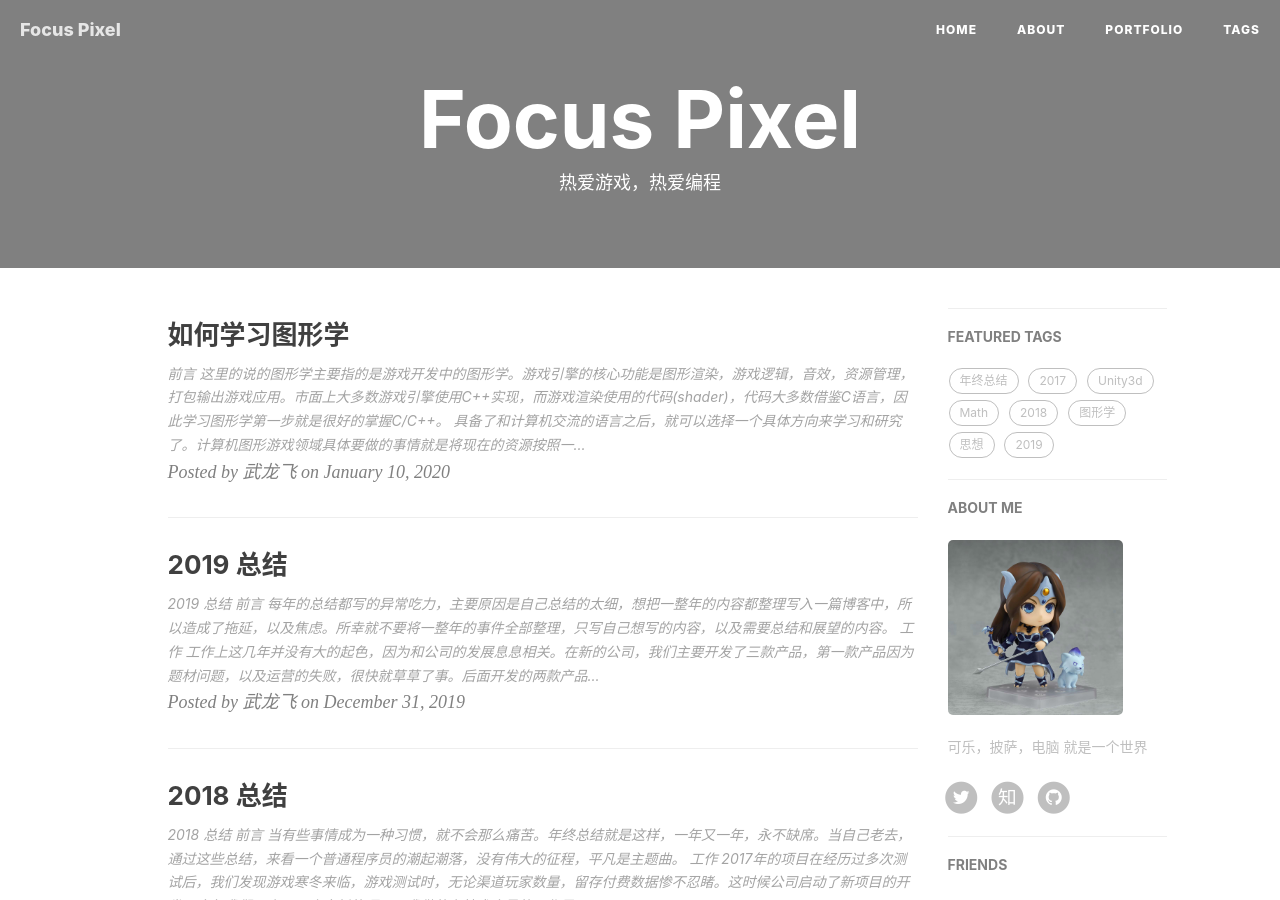
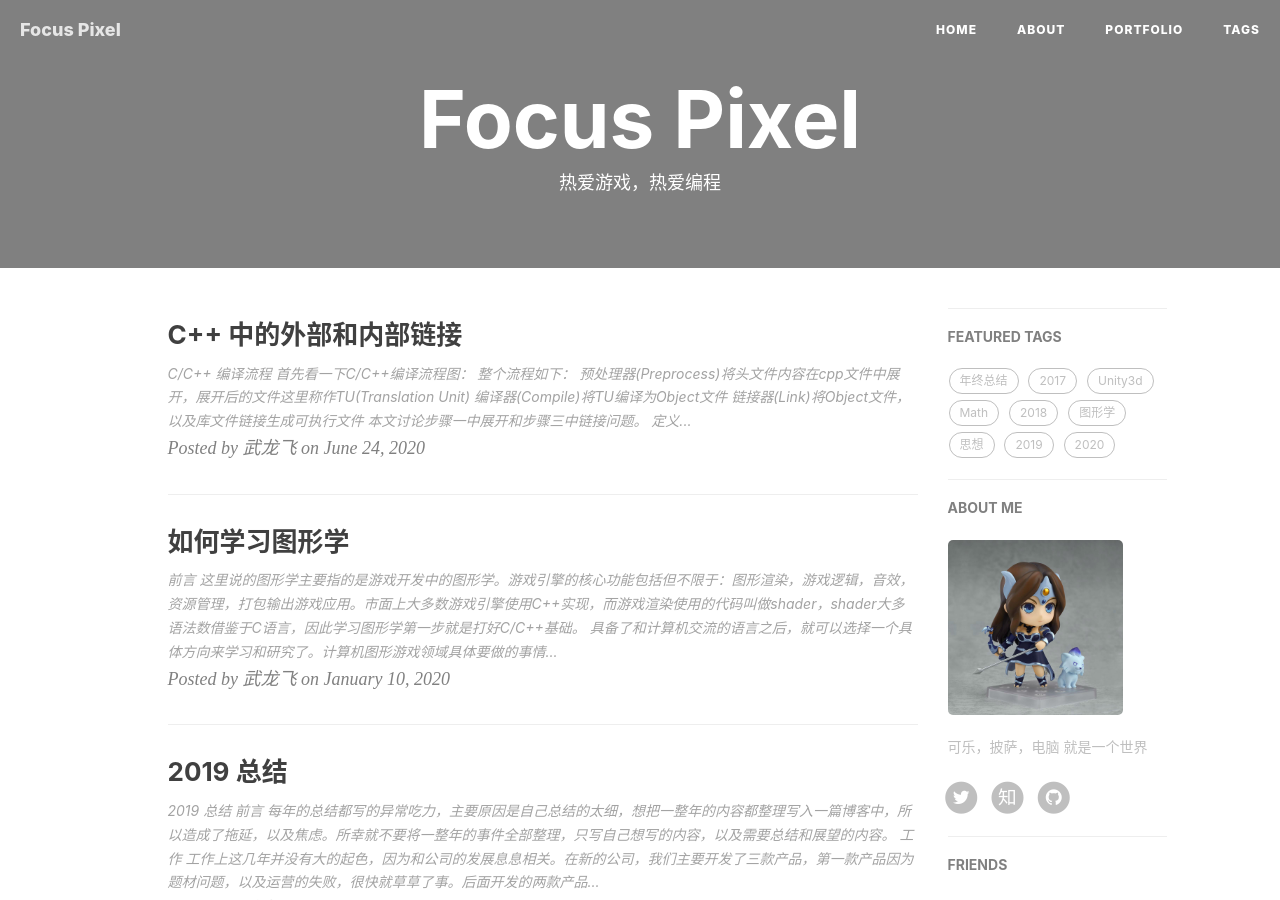
Before and after one commit to xiaoy/xiaoy.github.io, a Jekyll site: the page built from index.html, in a window 1280 px wide and 900 px high. Built offline with Jekyll 4.4.1, drawn with Linux system fonts in a browser that asks for light colours; nearby versions of some CDN libraries; formulas are drawn with MathJax 3; the list of posts is cut into pages by our own code; comment, search, counter and statistics services are not loaded; some of the changed lines change nothing that is shown; some of the changed text lies outside the part shown.

Commit message:
add new blog:internal-and-external-linkage in C++

````diff
--- a/_posts/2020-01-10-How-to-learn-graphics-programming.markdown
+++ b/_posts/2020-01-10-How-to-learn-graphics-programming.markdown
@@ -9,16 +9,16 @@ tags:
     - 2020
 ---
 ## 前言
-这里的说的图形学主要指的是游戏开发中的图形学。游戏引擎的核心功能是图形渲染，游戏逻辑，音效，资源管理，打包输出游戏应用。市面上大多数游戏引擎使用C++实现，而游戏渲染使用的代码(shader)，代码大多数借鉴C语言，因此学习图形学第一步就是很好的掌握C/C++。
+这里说的图形学主要指的是游戏开发中的图形学。游戏引擎的核心功能包括但不限于：图形渲染，游戏逻辑，音效，资源管理，打包输出游戏应用。市面上大多数游戏引擎使用C++实现，而游戏渲染使用的代码叫做shader，shader大多语法数借鉴于C语言，因此学习图形学第一步就是打好C/C++基础。
 
-具备了和计算机交流的语言之后，就可以选择一个具体方向来学习和研究了。计算机图形游戏领域具体要做的事情就是将现在的资源按照一定的规则发送到GPU上，GPU渲染完成后，放到对应的内存，最后显示器显示在屏幕上。如何将这些资源发送到GPU上，每家GPU有自己的底层程序来实现，然后计算机又有不同的操作系统，微软研发了自己的Directx来和GPU通信。但不支持其他平台，所以就有了跨平台的接口OpenGL。到了这个阶段需要了解学习如何和GPU通信，从学习角度来看Opengl是最好的选择。
+具备了和计算机交流的语言之后，就可以选择一个具体方向来学习和研究了。计算机图形游戏领域具体要做的事情就是将现在的资源按照一定的规则发送到GPU上，GPU渲染完成后，放到对应的内存，最后显示在屏幕上。如何将这些资源发送到GPU上，每家GPU有自己的底层驱动程序来实现，抛出相应的接口供大家调用。因为有不同的操作系统，所以GPU驱动会为相应的操作系统发布对应的驱动。操作系统开发商会开发自己对GPU驱动接口的封装。微软研发了自己的Directx来和GPU通信，但仅限于Windows操作系统。所以就有了跨平台的接口：**OpenGL**，从学习角度来看Opengl是最好的选择。
 
-基本熟练掌握OpenGL后，就可以启动我们伟大的征程，游戏引擎开发。说的是图形学学习，咋变游戏引擎开发了，因为游戏图形大多数的工作都是和游戏引擎相关，改进和增加游戏引擎渲染功能，如果能学习了解游戏引擎全局，对于工作来说如虎添翼。
+基本熟练掌握OpenGL后，就可以启动我们伟大的征程，游戏引擎开发。说的是图形学学习，咋变游戏引擎开发了，因为游戏图形学就是为游戏引擎服务，同时通过游戏引擎我们可以很好的验证自己的学习成果，再者学习了解游戏引擎全局，对于工作来说如虎添翼。
 
 ## 兴趣
-在自己的学习工作上，发现兴趣是最好的老师。对相应的领域产生兴趣，才花更多的时间精力去研究。花费的时间精力又会给生活工作带来正向反馈。这样就形成了一个积极的正向激励机制，最终在这个领域创造价值，取得成果。
+在自己的学习工作上，兴趣是最好的老师。对相应的领域产生兴趣，才花更多的时间精力去研究。花费的时间精力又会给生活工作带来正向反馈。这样就形成了一个积极的正向激励机制，最终在这个领域创造价值，取得成果，成为专家。
 
-游戏图形学测试兴趣最好的验证方式通过以下几种历练方式：
+是否对游戏图形学感兴趣，可以通过下面列出的历练来确定自己是否喜欢：
 
 * 入门级别，通过查找[shadertoy](shadertoy.com)方面的资料，简单实现一些图形效果
 * 通过[ray tracing in one weekend](http://in1weekend.blogspot.com/2016/01/ray-tracing-in-one-weekend.html)这本书实现光线追踪
@@ -27,13 +27,13 @@ tags:
 通过这些历练，对图形学，游戏引擎有了大概了解，从这些编码活动知道了自己是否对这个领域有兴趣。
 
 ## 入门
-到了这一步，算是确定了自己的职业方向，在学习Learn Opengl 之前，先实现软光栅化，通过教程[tinyrenderer](https://github.com/ssloy/tinyrenderer/wiki/Lesson-1:-Bresenham%E2%80%99s-Line-Drawing-Algorithm)，完全搞明白渲染管线是如何工作的。
+到了这一步，算是确定了自己的职业方向，在学习Learn Opengl 之前，先实现软光栅化，通过教程[tinyrenderer](https://github.com/ssloy/tinyrenderer/wiki/Lesson-1:-Bresenham%E2%80%99s-Line-Drawing-Algorithm)，完全搞明白渲染管线中GPU是如何工作的。
 
-接下来在将所有Learn Opengl 的内容看懂，学透了。非常难的“基于物理渲染”的可以往后放一下。然后将Learn Opengl教程实现一个2d引擎。2d引擎完成后，开始通过自己的引擎实现简单的游戏，比如打飞机，马里奥这些。
+接下来在将所有Learn Opengl 的内容看懂，学透。*基于物理渲染*的可以往后放一下，因为涉及到物理和高等数学。然后跟随Learn Opengl教程实现一个2d引擎。2d引擎完成后，开始通过自己的引擎实现简单的游戏，比如打飞机，马里奥这些。
 
 在学习 Learn Opengl教程中，发现需要学习很多的理论方面的知识，这个阶段学习和了解线性代数，投影几何，几何代数，并将这些基础知识牢牢掌握，因为很多渲染错误，都要依靠这些基础知识来调试修复bug。
 
-所以很多大牛建议，开始学习时不要使用任何商业引擎或框架，因为里面有太多的魔法("magic")干扰你理解背后运行的原理。商业引擎需要的时候再去研究和使用不晚。一开始就使用商业引擎容易迷失在盒子里，而看不到整个游戏引擎的全貌。
+所以很多大牛建议，开始学习时不要使用任何商业引擎或框架，因为里面有太多的魔法("magic")干扰你理解背后运行的原理。商业引擎需要的时候再去研究，懂得了底层原理，对于商业引擎的取舍以及历史原因就会更加包容。一开始就使用商业引擎容易迷失在盒子里，而看不到整个游戏引擎的全貌。
 
 ## 练习
 做一个光线追踪(path-tracer)，也可以说是软光栅化(software rasterizer)。使用 Matt Pharr's的书《Physically based ray tracing more or less》，完成这个项目。
@@ -45,8 +45,7 @@ tags:
 
 学习了解压缩和抗锯齿。写一个[BCn](http://www.reedbeta.com/blog/understanding-bcn-texture-compression-formats/)解码器。阅读视频解码器如何运行的原理。研究并实验各种AA技术(MSAA，MLAA，FXAA，TXAA，etc)。
 
-学习随时要使用的工具。Core dumps，GPU dumps，frame dumps，visualizers，以及其他。当需要时编写自己的工具。尤其是RenderDoc非常有用，在首次熟悉图形管线的时候。
-
+学习随时要使用的工具。Core dumps，GPU dumps，frame dumps，visualizers，以及其他。当需要时编写自己的工具。这里强烈安利是**RenderDoc**，对于游戏图形开发学习非常有用。
 ## 实践
 当你正式加入游戏产业，一直要尝试涉猎美术的工作(光照(lighting)，贴图(texture)，模型(modeler)，特效(vfx)，技术美术(technical artist)，其他)。观察他们的工作流程帮助你理解内容管线是如何组织起来的。你同时也能想到改善流程的点子。
 
--- /dev/null
+++ b/_posts/2020-06-24-internal-and-external-linkage-in-c++.markdown
@@ -0,0 +1,233 @@
+---
+layout:     post
+title:      "C++ 中的外部和内部链接"
+subtitle:   ""
+date:   2020-06-24
+author: "武龙飞"
+tags:
+    - C/C++
+    - 2020
+---
+
+## C/C++ 编译流程
+首先看一下C/C++编译流程图：
+
+![](/img/in-post/2020-06-24-interal-and-external-linkage/build_model.png)
+
+整个流程如下：
+
+1. 预处理器(Preprocess)将头文件内容在cpp文件中展开，展开后的文件这里称作TU(Translation Unit)
+2. 编译器(Compile)将TU编译为Object文件
+3. 链接器(Link)将Object文件，以及库文件链接生成可执行文件
+
+本文讨论步骤一中展开和步骤三中链接问题。
+
+## 定义和申明
+*申明(declaration)*的作用告知编译器*符号(symbol)* 存在，不需要知道变量长度或函数内容。
+
+*定义(definition)* 告知编译器需要为变量分配对应尺寸的内存，以及函数内容。
+
+函数的申明和定义如下：
+
+```C++
+int foo();                      // 申明函数
+int foo() {return 5;}           // 定义函数
+```
+
+变量的申明和定义如下：
+
+```C++
+extern int a;                   // 申明变量
+int a = 10;                     // 定义变量
+```
+
+变量需要注意的两种情况：
+
+```C++
+extern int a = 10;             // 此处是变量定义，extern失去效果
+int a;                         // 此处也为变量定义，同时变量a的内容未知
+```
+
+### 前向申明(ForwardDeclaring)
+C++中有前向申明符号的概念。允许C++先申明变量类型或符号，不需要包含具体的实现。好处是当此类型的头文件修改时，使用了此类型的文件不需要编译。
+
+```C++
+// foo.h
+class Player;               // 这里申明类型Player即可
+int foo(Player p);
+```
+
+这样当`player.h`文件修改后，引用`Player`的文件不需要重新编译。
+
+### 一次定义规则
+在C/C++中同一变量或函数申明不限次数，但定义只能为一次，这称作 [一次定义规则(one difinition rule)](https://en.wikipedia.org/wiki/One_Definition_Rule)。比如在C++中：
+
+```C++
+int foo();
+int foo();
+int foo();
+int foo();
+int foo(){return 5;}
+```
+
+但是定义两次不可以：
+
+```C++
+int foo(){return 5;}
+int foo(){return 9;}
+```
+
+## 预处理器
+预处理器执行CPP文件中的宏指令，通过执行指令后得到TS。看一个例子：
+
+```C++
+// player.h
+#ifdef PLAYER_H_
+#define PLAYER_H_
+#define DEBUG 1
+#ifdef DEBUG
+void log_debug();
+#else
+void log_info();
+#endif
+void log();
+#endif
+```
+
+```C++
+// player.cpp
+#include "player.h"
+void log_debug(){
+
+}
+
+void log_info(){
+
+}
+void log(){
+#ifdef DEBUG
+    log_debug();
+#else
+    log_info();
+#endif
+}
+```
+
+预处理器处理后的内容为：
+
+```C++
+void log_debug();
+void log();
+
+void log_debug(){
+
+}
+
+void log_info(){
+
+}
+void log(){
+    log_debug();
+}
+```
+## 内部链接
+符号(symbol)的内部链接指的是符号只在当前TU里可见。这就意味着在头文件定义了内部链接符号，在所有包含此头文件的TU里，都会是独立的符号。缺点是每个TU里都需要为此变量分配内存。
+
+C/C++中使用`static`申明内部链接：
+
+```C++
+static int a = 42;
+```
+
+这里添加一个例子来说明内部链接：
+
+```C++
+// config.h
+static int s_max_year = 9999;
+```
+
+```C++
+// earth.h
+void set_max_earth_year();
+```
+
+```C++
+// mar.h
+void set_max_mar_year();
+```
+
+```C++
+// earth.cpp
+#include "config.h"
+#include "earth.h"
+void set_max_earth_year()
+{
+    s_max_year = 2999;
+}
+```
+
+```C++
+// mar.cpp
+#include "config.h"
+#include "mar.h"
+void set_max_mar_year()
+{
+    s_max_year = 1999;
+}
+```
+
+```C++
+// main.cpp
+#include <iostream>
+#include "config.h"
+#include "earth.h"
+#include "mar.h"
+
+int main()
+{
+    set_max_earth_year();
+    set_max_mar_year();
+    std::cout << "max year:" << s_max_year <<"\n";      // 9999
+}
+```
+
+在C++中提供了另外一种方式，*匿名命名空间(Anonymous Namespaces)* 来实现内部链接：
+
+```C++
+namespace {int variable = 0; }          // static int variable = 0 效果一致
+```
+因为`config.h`包含在`mar.cpp`和`earth.cpp`后，`s_max_year`在这两个TU里是独立的。虽说内部链接会占用内存，并且让代码变的难以理解，但是通过内部链接TU之间可以隐藏自己的值。
+
+## 外部链接
+符号如果是外部链接，那意外这此符号在其他TU可见。此符号在所有包含它的TU里共享，但只允许在一个TU里定义。在C/C++中使用关键字`extern`来申明外部链接，函数默认是`extern`。
+
+```C++
+extern int g_cur_year;
+extern void set_cur_year();
+```
+
+外部链接的符号用在全局变量设置上。C语言可以直接使用宏来定义常量：
+
+```C
+#define CLK 10000
+```
+
+作为C++程序员，建议使用命名空间：
+
+```C++
+// global.h
+namespace Global
+{
+    extern unsigned int g_max_year;
+}
+
+// global.cpp
+namespace Global
+{
+    unsigned int g_max_year = 9999;
+}
+```
+
+## 参考
+
+[internal_and_external_linkage_in_c++](http://www.goldsborough.me/c/c++/linker/2016/03/30/19-34-25-internal_and_external_linkage_in_c++/)
````
Also changed, not shown: img/in-post/2020-06-24-interal-and-external-linkage/build_model.png (added).
